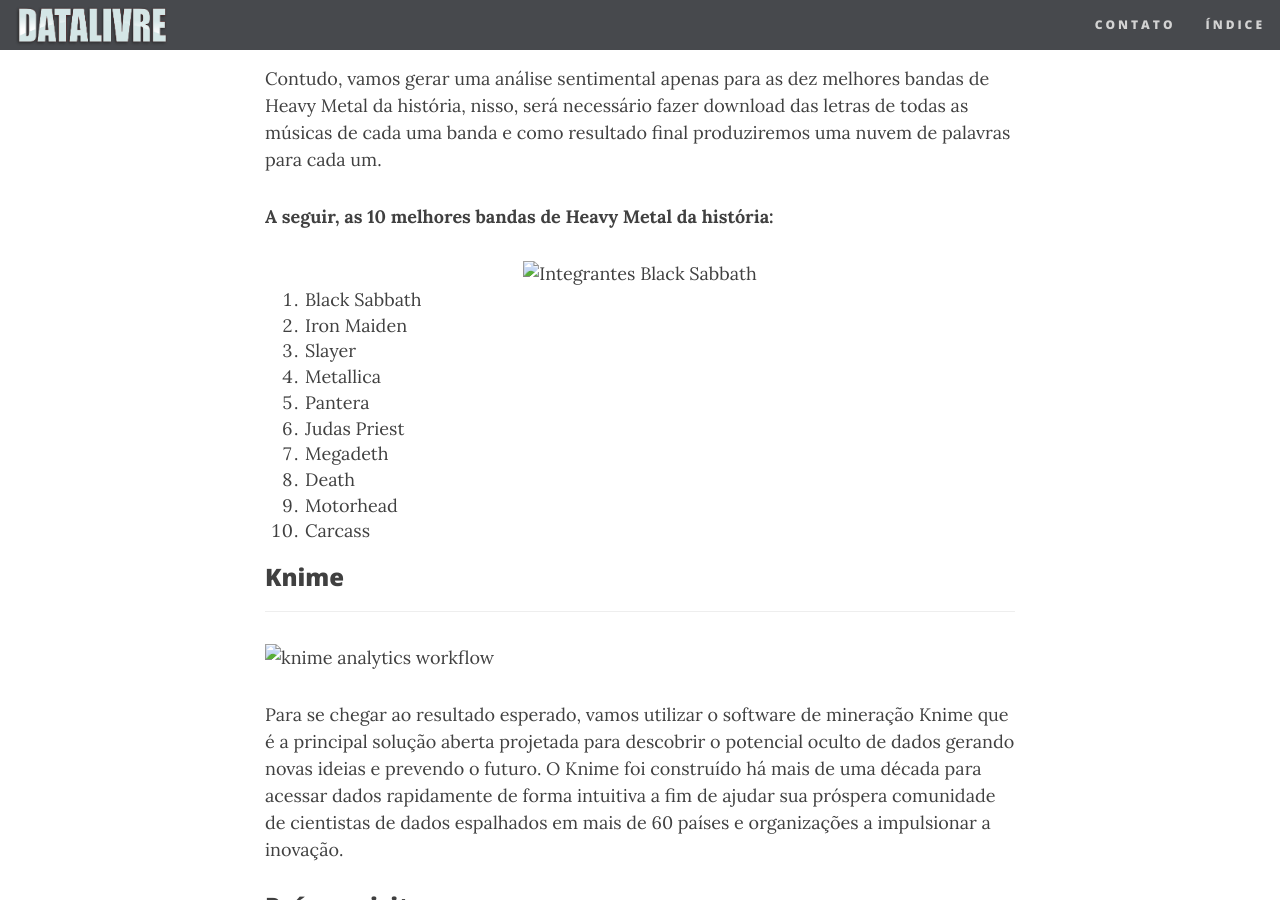
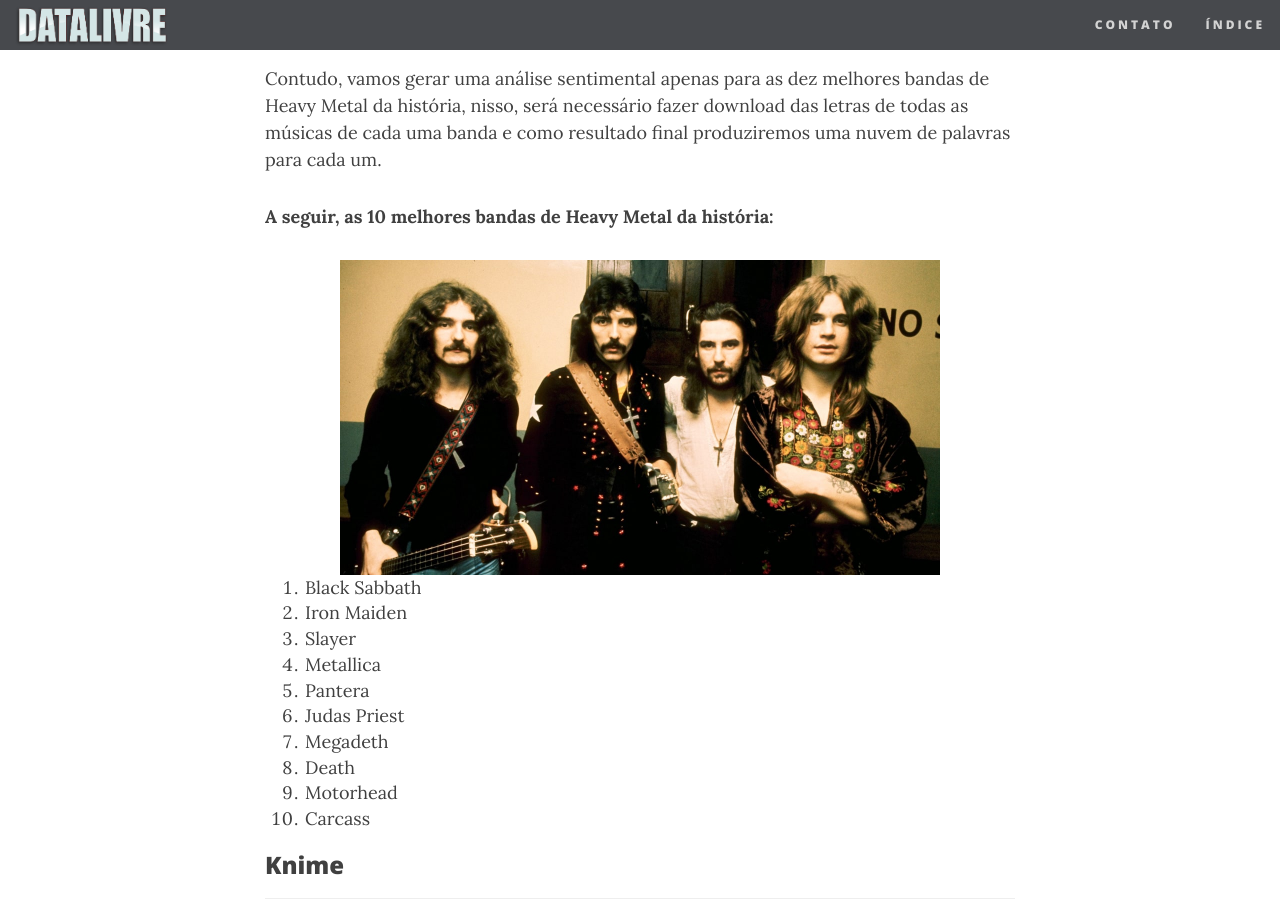
Before and after one commit to datalivre/datalivre.github.io, a Jekyll site: the page built from _posts/2017-04-29-Knime-na-Análise-de-Sentimento-Músical.md, in a window 1280 px wide and 900 px high, scrolled down 1340 px. Built offline with Jekyll 4.4.1, drawn with Linux system fonts in a browser that asks for light colours; nearby versions of some CDN libraries; comment, search, counter and statistics services are not loaded.

Commit message:
Updated 2017-04-29-Knime-na-Análise-de-Sentimento-Músical.md

```diff
--- a/_posts/2017-04-29-Knime-na-Análise-de-Sentimento-Músical.md
+++ b/_posts/2017-04-29-Knime-na-Análise-de-Sentimento-Músical.md
@@ -33,7 +33,7 @@
 
 **A seguir, as 10 melhores bandas de Heavy Metal da história:**
 <center>
-<img src = "datalivre.github.io/img/blacksabbath.jpg" 	alt="Integrantes Black Sabbath" width = "600">
+<img src = "/img/blacksabbath.jpg" alt="Integrantes Black Sabbath" width = "600">
 </center>
 01. Black Sabbath
 02. Iron Maiden
```
